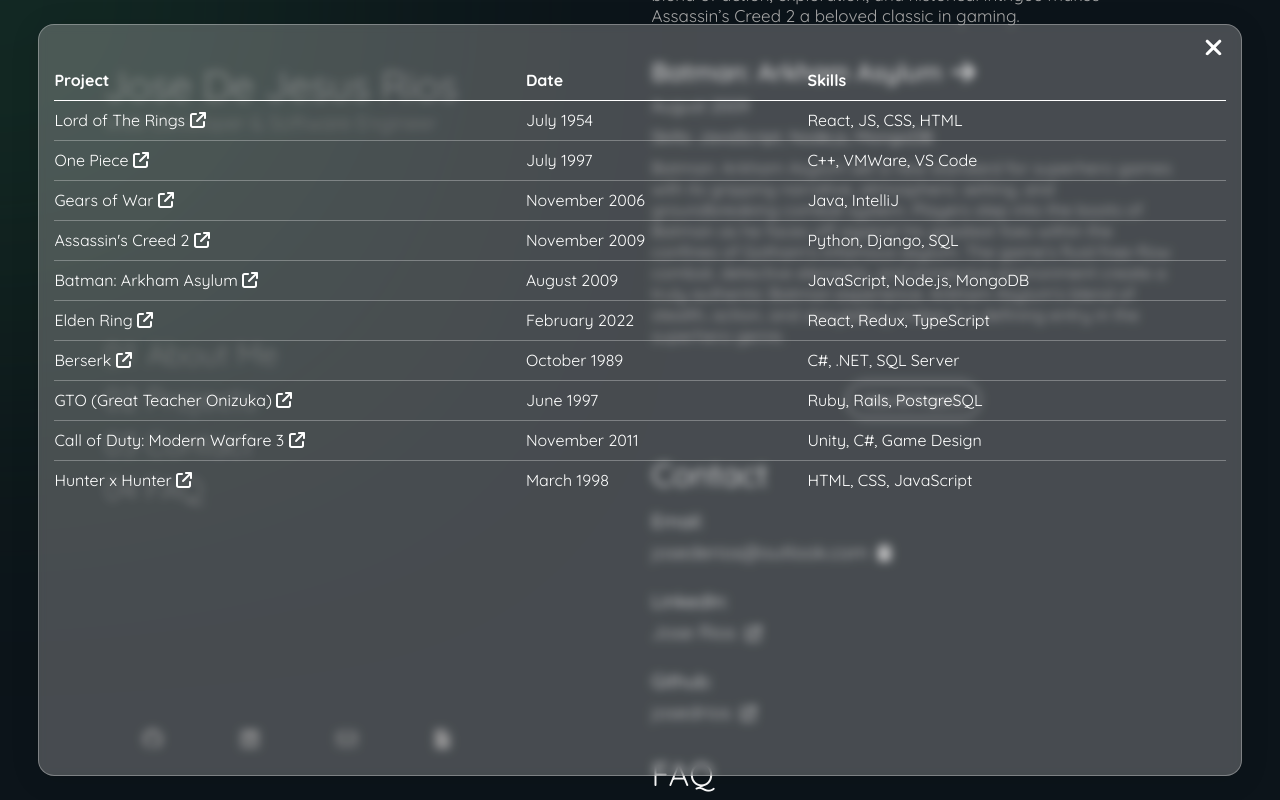
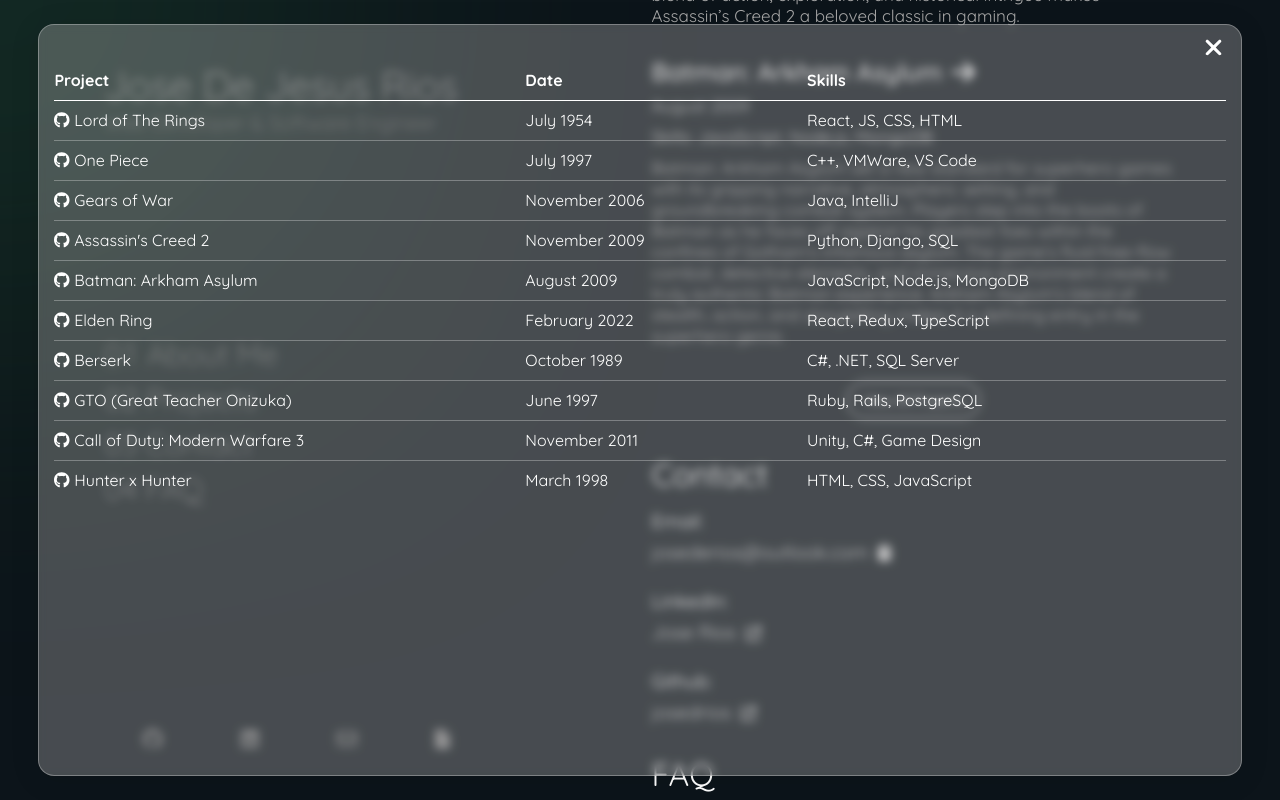
Before and after one commit to josedrios/portfolio-website, a React (Vite) app: page / in a window 1280 px wide. Both pictures are taken after a click on the button "View All Projects". Shown: the part 1657-2457 px from the top of the page. Built offline with nearby package versions, Linux system fonts and the light colour scheme; the HTML template or start-up script is replaced by a standard one.

Commit message:
Added better non contactable layer transition

```diff
--- a/src/App.jsx
+++ b/src/App.jsx
@@ -53,7 +53,11 @@
       <div id='layout-container'>
         <Header/>
         <Mainer isOverlayVisible={isOverlayVisible} openOverlay={openOverlay} closeOverlay={closeOverlay}/>
-        {isOverlayVisible && <div id='non-contactable-layer' onClick={() => closeOverlay()}/>}
+        <div
+          id='non-contactable-layer'
+          className={`${isOverlayVisible ? 'on' : ''}`}
+          onClick={() => closeOverlay()}
+        />
       </div>
     </>
   )
--- a/src/ProjectOverlay.jsx
+++ b/src/ProjectOverlay.jsx
@@ -2,6 +2,7 @@
 import Info from './info.json'
 import { FontAwesomeIcon } from '@fortawesome/react-fontawesome';
 import { faXmark, faArrowUpRightFromSquare } from '@fortawesome/free-solid-svg-icons';
+import { faGithub } from '@fortawesome/free-brands-svg-icons';
 
 function ProjectOverlay({isOverlayVisible, closeOverlay}) {
     return (
@@ -21,9 +22,9 @@
                 {Info.projects.map((project,index) => (
                     <tr key={index}>
                     <td>
+                        <FontAwesomeIcon icon={faGithub}></FontAwesomeIcon>
+                        &nbsp;
                         {project.title}
-                        &nbsp;
-                        <FontAwesomeIcon icon={faArrowUpRightFromSquare}></FontAwesomeIcon>
                     </td>
                     <td className='td-middle'>{project.date}</td>
                     <td className='td-middle hide-overlay-col'>{project.skills}</td>
--- a/src/styles/components/_projects-overlay.scss
+++ b/src/styles/components/_projects-overlay.scss
@@ -87,5 +87,13 @@
     width: 100vw;
     height: 100vh;
     background-color: rgba(0, 0, 0, 0.388);
-    transition: 2s;
+    visibility: hidden;
+    opacity: 0;
+    transition: opacity 1s ease, visibility 1s ease;
 }
+
+#non-contactable-layer.on {
+    visibility: visible;
+    opacity: 1;
+    transition: opacity 1s ease, visibility 1s ease;
+}
```
